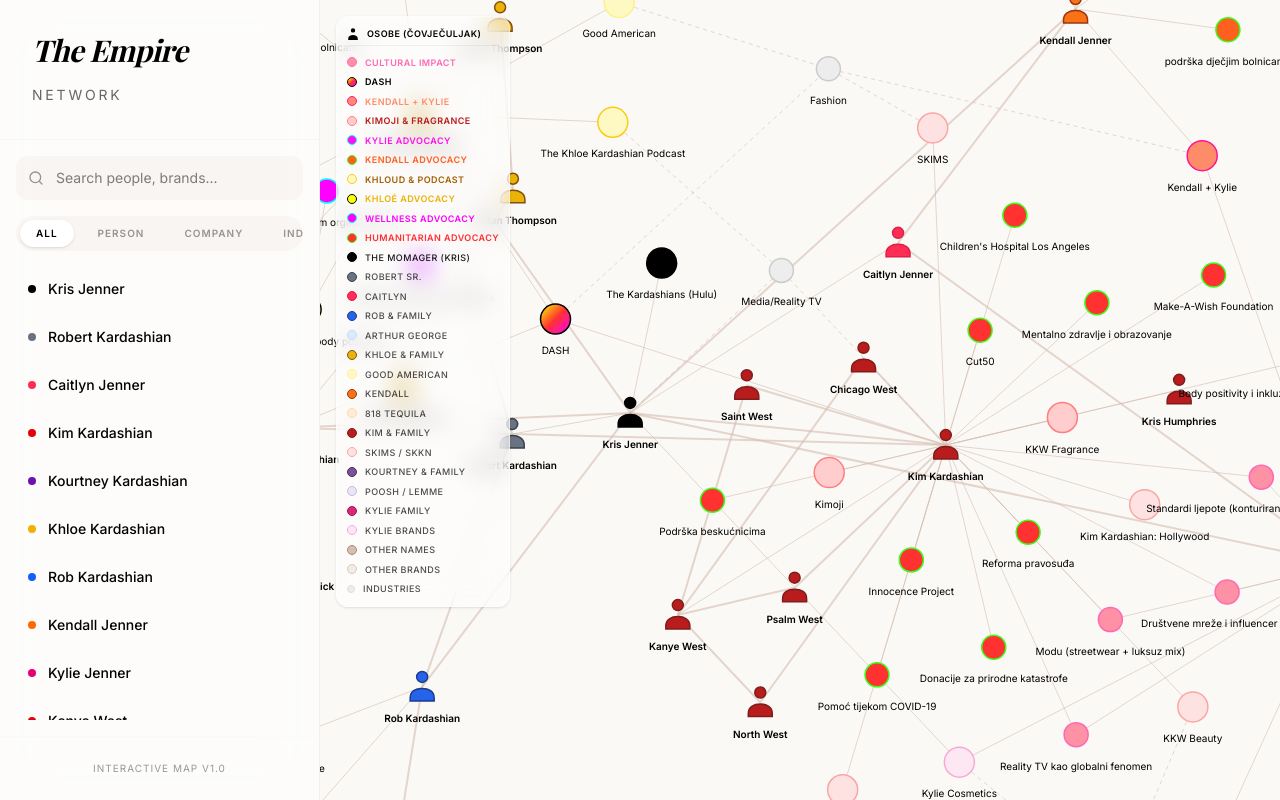
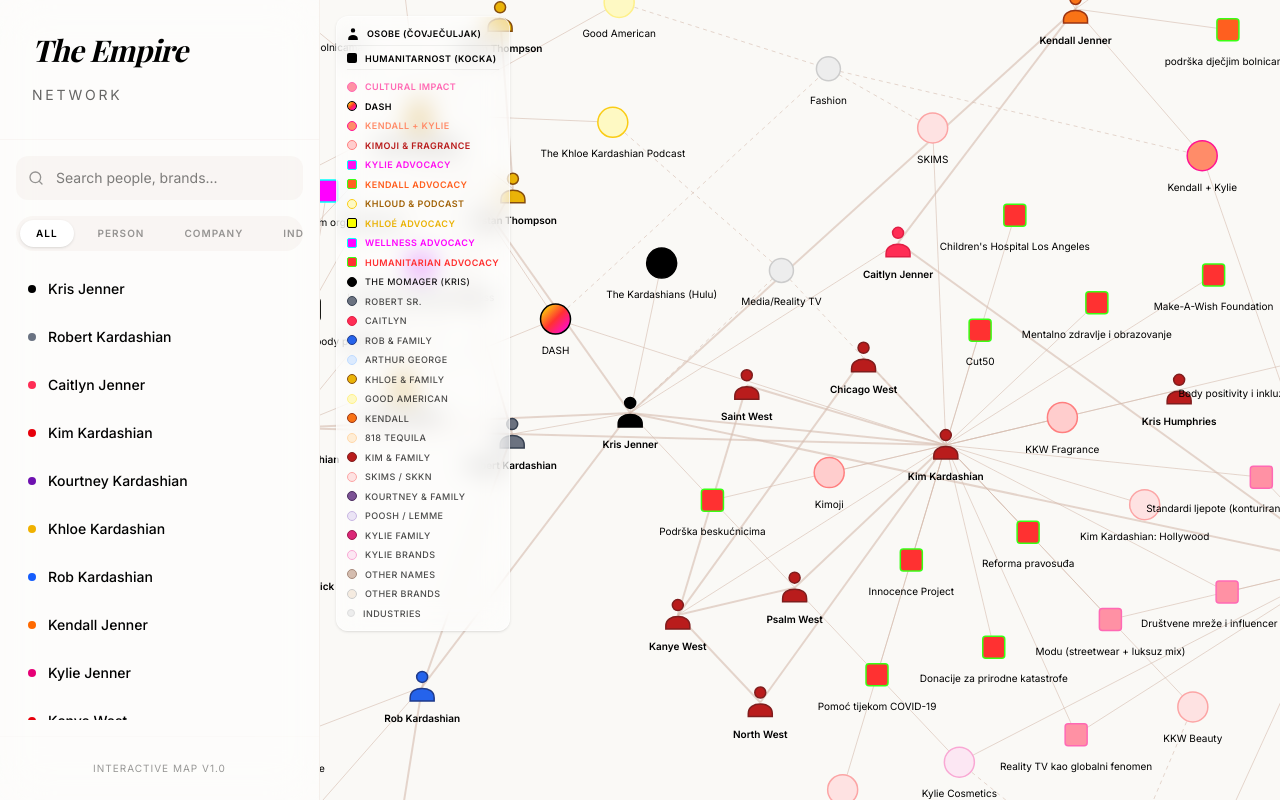
Before and after one commit to rahelarussin/The-Kardashians-empire, a React (Vite) app: page / in a window 1280 px wide. Built offline with nearby package versions, Linux system fonts and the light colour scheme; a web font is replaced by a local one.

Commit message:
feat: render humanitarian nodes as squares
Update visual representation of nodes with the CAUSE type to use square shapes for better distinction from individuals and companies.

```diff
--- a/src/App.tsx
+++ b/src/App.tsx
@@ -92,7 +92,7 @@
               >
                 <div className="flex items-center gap-3">
                   <div
-                    className={`w-2 h-2 rounded-full ${
+                    className={`w-2 h-2 ${node.type === NodeType.CAUSE ? 'rounded-xs' : 'rounded-full'} ${
                       node.isKimKylieImpact ? 'bg-[#FF91A4] border border-[#FF69B4]' :
                     node.isKendallKylie ? 'bg-[#FF8C69] border border-[#FF1493]' :
                       node.isKimLightRed ? 'bg-[#FFCDCD] border border-[#FF7F7F]' :
--- a/src/components/NetworkGraph.tsx
+++ b/src/components/NetworkGraph.tsx
@@ -186,8 +186,20 @@
       .attr('stroke', (d) => getNodeStroke(d))
       .attr('stroke-width', (d) => (selectedNode?.id === d.id ? 3 : 1.5));
 
-    // Render non-person nodes as circles
-    node.filter((d) => d.type !== NodeType.PERSON)
+    // Render humanitarian / cause nodes as squares (kocka)
+    node.filter((d) => d.type === NodeType.CAUSE)
+      .append('rect')
+      .attr('x', -11)
+      .attr('y', -11)
+      .attr('width', 22)
+      .attr('height', 22)
+      .attr('rx', 3) // rounded corners for polished aesthetic
+      .attr('fill', (d) => getNodeFill(d))
+      .attr('stroke', (d) => getNodeStroke(d))
+      .attr('stroke-width', (d) => (selectedNode?.id === d.id ? 3 : 1.5));
+
+    // Render other non-person, non-cause nodes as circles
+    node.filter((d) => d.type !== NodeType.PERSON && d.type !== NodeType.CAUSE)
       .append('circle')
       .attr('r', (d) => {
         if (d.type === NodeType.COMPANY) return 15;
@@ -245,11 +257,15 @@
 
       {/* Legend */}
       <div className="absolute top-4 left-4 flex flex-col gap-1.5 pointer-events-none p-2.5 bg-white/50 backdrop-blur-md rounded-xl border border-white/50 shadow-sm overflow-y-auto max-h-[calc(100%-2rem)] max-w-[200px] sm:max-w-[240px]">
-        <div className="flex items-center gap-2 border-b border-black/5 pb-1 mb-1">
+        <div className="flex items-center gap-2 border-b border-black/5 pb-1">
           <svg className="w-3 h-3 text-brand-stone" viewBox="-12 -16 24 30" fill="currentColor">
             <path d="M -12,11 C -12,4.5 -6.5,1.5 0,1.5 C 6.5,1.5 12,4.5 12,11 L 12,14 L -12,14 Z M 0,-4.5 A 5.5,5.5 0 1,0 0,-15.5 A 5.5,5.5 0 1,0 0,-4.5" />
           </svg>
           <span className="text-[9px] font-extrabold uppercase tracking-wider text-brand-stone">OSOBE (ČOVJEČULJAK)</span>
+        </div>
+        <div className="flex items-center gap-2 border-b border-black/5 pb-1 mb-1">
+          <div className="w-2.5 h-2.5 bg-brand-stone rounded-xs" />
+          <span className="text-[9px] font-extrabold uppercase tracking-wider text-brand-stone">HUMANITARNOST (KOCKA)</span>
         </div>
         <div className="flex items-center gap-2">
           <div className="w-2.5 h-2.5 rounded-full bg-[#FF91A4] border border-[#FF69B4]" />
@@ -268,11 +284,11 @@
           <span className="text-[9px] font-bold uppercase tracking-wider text-[#B91C1C]">Kimoji & Fragrance</span>
         </div>
         <div className="flex items-center gap-2">
-          <div className="w-2.5 h-2.5 rounded-full bg-[#FF10F0] border border-[#00FFFF]" />
+          <div className="w-2.5 h-2.5 rounded-xs bg-[#FF10F0] border border-[#00FFFF]" />
           <span className="text-[9px] font-bold uppercase tracking-wider text-[#FF10F0]">Kylie Advocacy</span>
         </div>
         <div className="flex items-center gap-2">
-          <div className="w-2.5 h-2.5 rounded-full bg-[#FF5F1F] border border-[#39FF14]" />
+          <div className="w-2.5 h-2.5 rounded-xs bg-[#FF5F1F] border border-[#39FF14]" />
           <span className="text-[9px] font-bold uppercase tracking-wider text-[#FF5F1F]">Kendall Advocacy</span>
         </div>
         <div className="flex items-center gap-2">
@@ -280,15 +296,15 @@
           <span className="text-[9px] font-bold uppercase tracking-wider text-[#A16207]">Khloud & Podcast</span>
         </div>
         <div className="flex items-center gap-2">
-          <div className="w-2.5 h-2.5 rounded-full bg-[#FAFF00] border border-[#000000]" />
+          <div className="w-2.5 h-2.5 rounded-xs bg-[#FAFF00] border border-[#000000]" />
           <span className="text-[9px] font-bold uppercase tracking-wider text-[#EAB308]">Khloé Advocacy</span>
         </div>
         <div className="flex items-center gap-2">
-          <div className="w-2.5 h-2.5 rounded-full bg-[#FF00FF] border border-[#00FFFF]" />
+          <div className="w-2.5 h-2.5 rounded-xs bg-[#FF00FF] border border-[#00FFFF]" />
           <span className="text-[9px] font-bold uppercase tracking-wider text-[#FF00FF]">Wellness Advocacy</span>
         </div>
         <div className="flex items-center gap-2">
-          <div className="w-2.5 h-2.5 rounded-full bg-[#FF3131] border border-[#39FF14]" />
+          <div className="w-2.5 h-2.5 rounded-xs bg-[#FF3131] border border-[#39FF14]" />
           <span className="text-[9px] font-bold uppercase tracking-wider text-[#FF3131]">Humanitarian Advocacy</span>
         </div>
         <div className="flex items-center gap-2">
```
